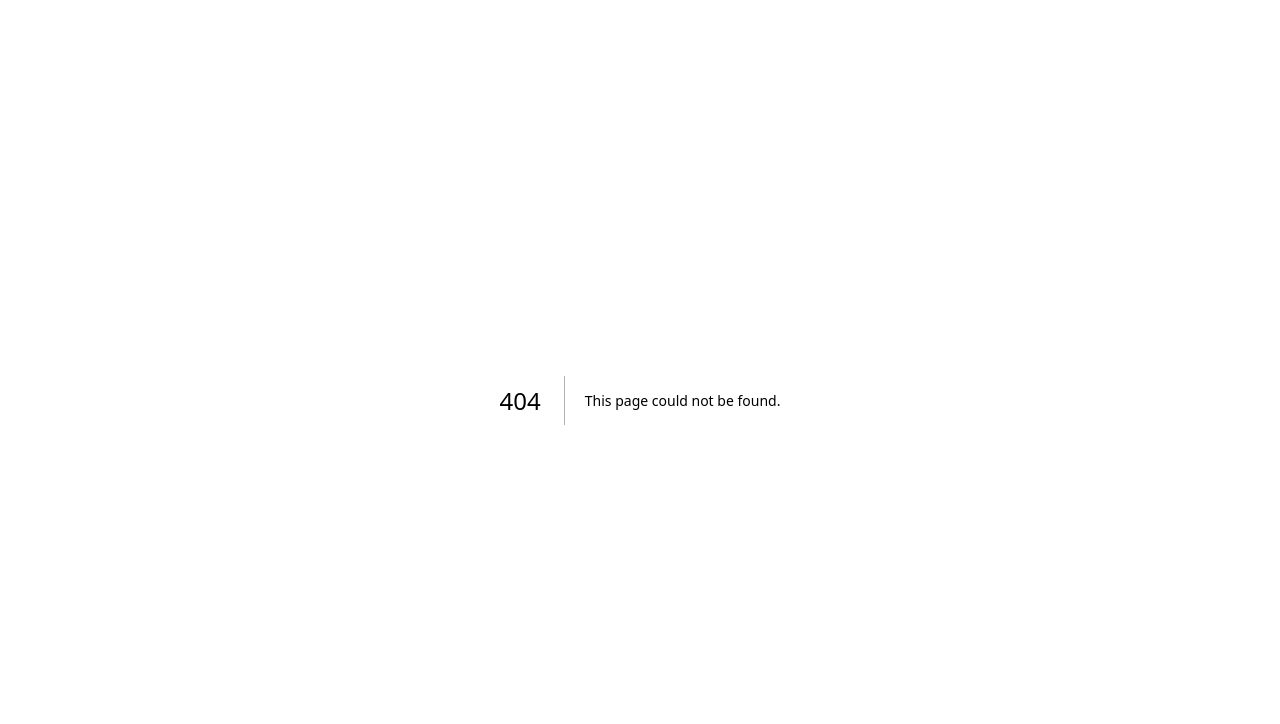
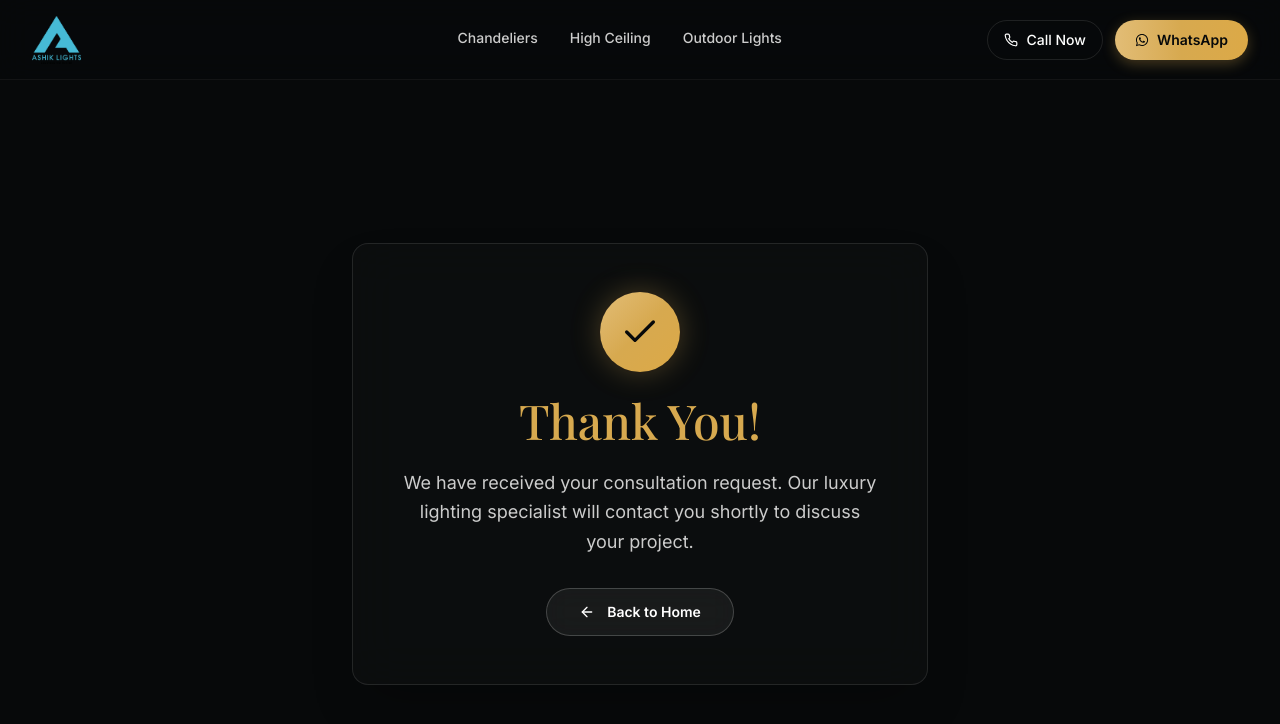
Before and after one commit to ayatiworkstechnologies/ashiklights, a Next.js app: page /thank-you in a window 1280 px wide. Before the commit this address had no page. Shown: the top 724 px of the page. Built offline with nearby package versions, Linux system fonts and the light colour scheme; a web font is replaced by a local one.

Commit message:
11/7/2026 update forms and leads

```diff
--- a/app/page.tsx
+++ b/app/page.tsx
@@ -16,12 +16,14 @@ import { Testimonial } from "@/components/sections/Testimonial";
 import { FinalCTA } from "@/components/sections/FinalCTA";
 import { ConsultationModal } from "@/components/ui/ConsultationModal";
 import { ScrollToTop } from "@/components/ui/ScrollToTop";
+import { useRouter } from "next/navigation";
 
 export default function Home() {
   const [filter, setFilter] = useState("All");
   const [isModalOpen, setIsModalOpen] = useState(false);
   const [isSubmitted, setIsSubmitted] = useState(false);
   const scrollRef = useScrollReveal();
+  const router = useRouter();
 
   const [isSubmitting, setIsSubmitting] = useState(false);
 
@@ -49,6 +51,7 @@ export default function Home() {
 
       if (response.ok) {
         setIsSubmitted(true);
+        router.push("/thank-you");
       } else {
         console.error("Failed to submit lead");
       }
--- /dev/null
+++ b/app/thank-you/page.tsx
@@ -0,0 +1,34 @@
+import Link from "next/link";
+import { Header } from "@/components/layout/Header";
+import { Footer } from "@/components/layout/Footer";
+
+export default function ThankYouPage() {
+  return (
+    <main className="bg-background text-foreground min-h-screen flex flex-col">
+      <Header />
+      <div className="flex-1 flex items-center justify-center pt-24 pb-12 px-5">
+        <div className="text-center max-w-xl mx-auto p-8 md:p-12 rounded-2xl border border-white/10 bg-surface/50 backdrop-blur-xl shadow-2xl">
+          <div className="w-20 h-20 mx-auto bg-gradient-to-br from-gold-light via-gold to-gold-dark rounded-full flex items-center justify-center mb-6 shadow-[0_0_30px_rgba(215,169,79,0.3)]">
+            <svg width="40" height="40" viewBox="0 0 24 24" fill="none" stroke="currentColor" strokeWidth="2" strokeLinecap="round" strokeLinejoin="round" className="text-background">
+              <polyline points="20 6 9 17 4 12"></polyline>
+            </svg>
+          </div>
+          <h1 className="font-playfair font-medium text-4xl md:text-5xl text-gold mb-6">
+            Thank You!
+          </h1>
+          <p className="text-lg text-text-secondary leading-relaxed mb-8">
+            We have received your consultation request. Our luxury lighting specialist will contact you shortly to discuss your project.
+          </p>
+          <Link href="/" className="inline-flex h-12 px-8 rounded-full items-center justify-center gap-3 text-sm font-semibold transition hover:-translate-y-1 border border-white/20 bg-white/5 backdrop-blur-md text-white hover:bg-white/10">
+            <svg width="16" height="16" viewBox="0 0 24 24" fill="none" stroke="currentColor" strokeWidth="2" strokeLinecap="round" strokeLinejoin="round">
+              <line x1="19" y1="12" x2="5" y2="12"></line>
+              <polyline points="12 19 5 12 12 5"></polyline>
+            </svg>
+            Back to Home
+          </Link>
+        </div>
+      </div>
+      <Footer />
+    </main>
+  );
+}
--- a/components/sections/Hero.tsx
+++ b/components/sections/Hero.tsx
@@ -5,7 +5,7 @@ interface HeroProps {
   isSubmitted: boolean;
   isSubmitting: boolean;
   onOpenModal: (e: React.MouseEvent) => void;
-  onSubmit: (e: React.FormEvent) => void;
+  onSubmit: (e: React.FormEvent<HTMLFormElement>) => void;
   onResetSubmit: () => void;
 }
 
--- a/components/ui/ConsultationModal.tsx
+++ b/components/ui/ConsultationModal.tsx
@@ -6,7 +6,7 @@ interface ConsultationModalProps {
   isSubmitted: boolean;
   isSubmitting: boolean;
   onClose: () => void;
-  onSubmit: (e: React.FormEvent) => void;
+  onSubmit: (e: React.FormEvent<HTMLFormElement>) => void;
 }
 
 export function ConsultationModal({ isOpen, isSubmitted, isSubmitting, onClose, onSubmit }: ConsultationModalProps) {
```
